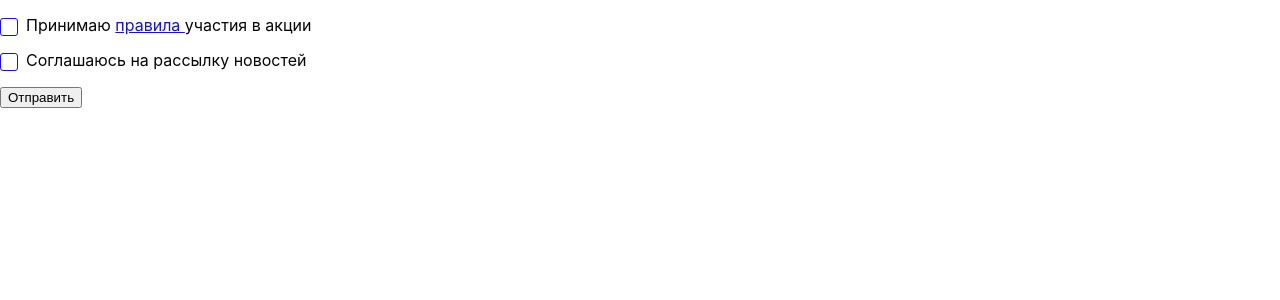
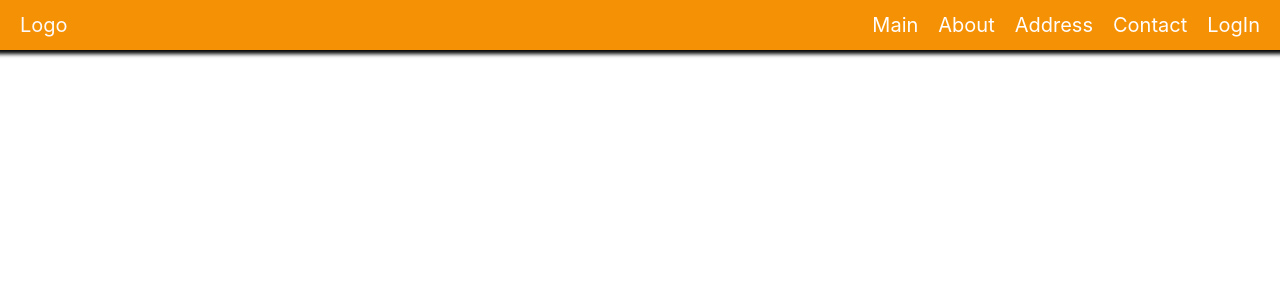
Before and after one commit to AlexsandrKotobus/scroll04, a React (Create React App) app: page / in a window 1280 px wide. Shown: the top 300 px of the page. Built offline with nearby package versions, Linux system fonts and the light colour scheme.

Commit message:
AdaptiveMenu

```diff
--- a/src/App.jsx
+++ b/src/App.jsx
@@ -1,20 +1,25 @@
 import React  from 'react'
+
 
 // import  AnimatedMenu from './components/AnimatedMenu/AnimatedMenu'
 // import DropMenu from './components/DropMenu/DropMenu';
 
-import FormCheck from './components/Checkbox/FormCheck';
+// import FormCheck from './components/Checkbox/FormCheck';
+import Header from './components/AdaptiveMenu/Header/Header'
+
+
 
 function App() {
 
   return (
     <section>
-      {/* <div className="App"> */}
+
       {/* <AnimatedMenu/> */}
       {/* <DropMenu /> */}
 
+       {/* <FormCheck />  */}
 
-    <FormCheck />
+      <Header/>
 
     </section>
 
--- /dev/null
+++ b/src/components/AdaptiveMenu/Header/Header.css
@@ -0,0 +1,92 @@
+.header{
+    position: fixed;
+    left: 0;
+    top: 0;
+    display: flex;
+    align-items: center;
+    width: 100%;
+    padding: 0 20px;
+    height: 50px;
+    background-color: rgb(245, 145, 4);
+    box-shadow: 0 0 4px 4px rgb(4, 4, 4);
+    z-index: 1;
+}
+.header__logo{
+    font-size: 20px;
+    line-height: 1;
+    font-weight: 700px;
+    color: rgb(253, 250, 250);
+}
+.header__nav{
+    margin-left: auto;
+
+}
+
+.header__nav-list{
+    display: flex;
+    list-style-type: none;
+
+}
+.header__nav-item{
+    font-size: 20px;
+    line-height: 1;
+    color: rgb(255, 253, 253);
+
+}
+/* все, кроме первого */
+.header__nav-item:nth-child(n+2){
+    margin-left: 20px;
+}
+.header__menu-button{
+    display: none;
+
+}
+@media(max-width: 576px){
+    /* типа мобильное устройство */
+    .header__nav{
+        position: fixed;
+        top: 0;
+        /* left: 0; */
+        left: -225px;
+        display: flex;
+        flex-direction: column;
+        width: 220px;
+        height: 100%;
+        background-color:  rgb(255, 253, 253);
+        border: 2px solid  rgb(245, 145, 4);
+        border-top-right-radius: 16px;
+        box-shadow:  0 0 4px 4px rgb(4, 4, 4);
+        /* для анимации */
+        transition: transform 0.3s linear;
+    }
+    .header__nav.active{
+        transform: translateX(100%);
+    }
+
+    .header__nav-list{
+        flex: 1;
+        display: flex;
+        flex-direction: column;
+        padding-top: 40px;
+        padding-left: 60px;
+    }
+    .header__nav-item{
+        margin: 10px 0;
+        color:  rgb(245, 145, 4);
+
+    }
+    /* убираем отступы слева всем элементам меню */
+    .header__nav-item:nth-child(n+2){
+        margin-left: 0;
+    }
+    .header__menu-button{
+        display: block;
+        margin-left: auto;
+        width: 24px;
+        height: 24px;
+        background-color: transparent;
+        padding: 0;
+        border: 0;
+
+    }
+}
--- /dev/null
+++ b/src/components/AdaptiveMenu/Header/Header.jsx
@@ -0,0 +1,26 @@
+import React, {useState} from "react";
+import { ReactComponent as Icon} from '../../../menuIcon.svg';
+import './Header.css';
+
+export const Header =()=> {
+    const [isOpen, setOpen] = useState(false)
+    return (
+        <header className="header">
+            <span className="header__logo">Logo</span>
+            <nav className={`header__nav ${isOpen ? 'active' : ''}`} >
+                <ul className="header__nav-list">
+                    <li className="header__nav-item">Main</li>
+                    <li className="header__nav-item">About</li>
+                    <li className="header__nav-item">Address</li>
+                    <li className="header__nav-item">Contact</li>
+                    <li className="header__nav-item">LogIn</li>
+                </ul>
+            </nav>
+            <button className="header__menu-button" onClick={()=> setOpen(!isOpen)}><Icon/></button>
+
+
+        </header>
+    )
+}
+
+export default Header;
```
Also changed, not shown: src/components/Checkbox/Checkbox.jsx (+8 -0 lines), src/components/AdaptiveMenu/AdaptiveMenu.css (added), src/components/AdaptiveMenu/AdaptiveMenu.jsx (added).
